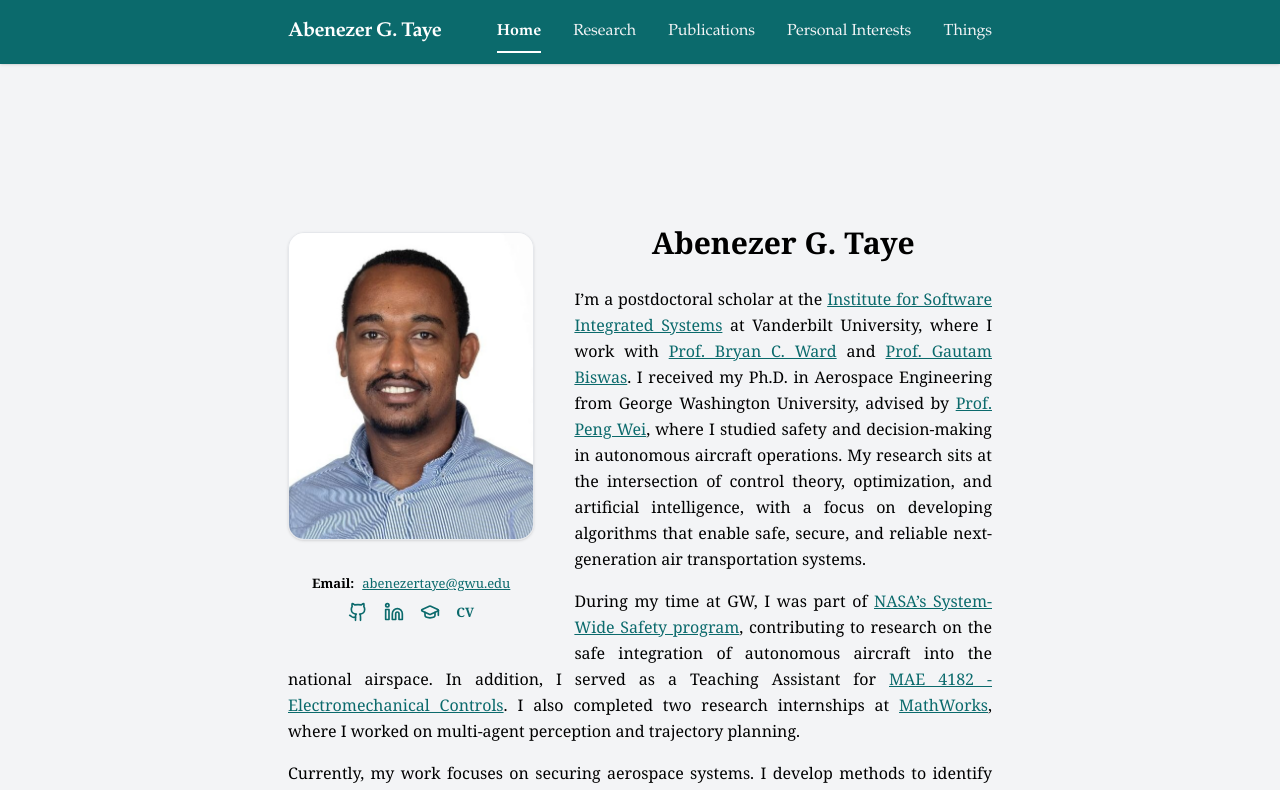
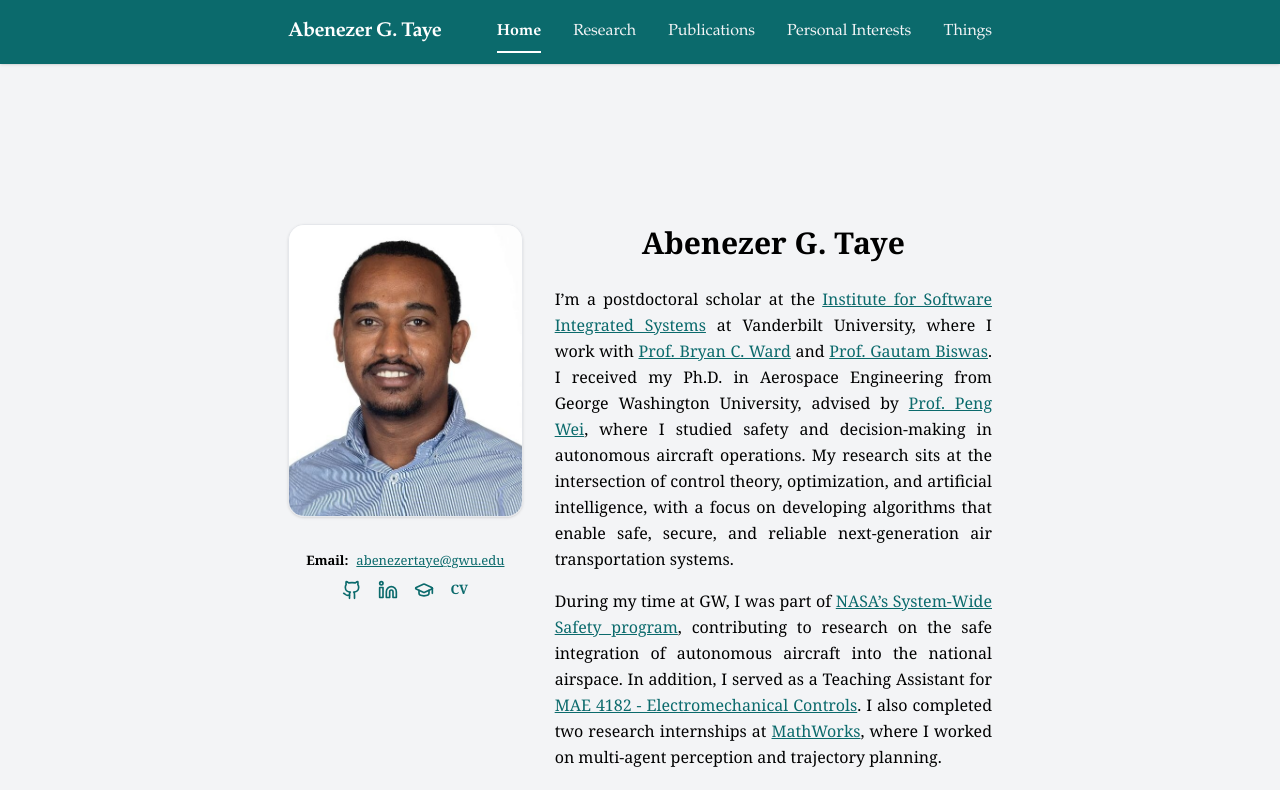
Before and after one commit to Abenezergirma/abenezertaye.github.io, a Next.js app: page / in a window 1280 px wide. Shown: the top 790 px of the page. Built offline with nearby package versions, Linux system fonts and the light colour scheme.

Commit message:
ux: responsive hero layout — replace float with flex/grid

```diff
--- a/src/app/page.tsx
+++ b/src/app/page.tsx
@@ -9,9 +9,9 @@ export default function Home() {
       <section className="pt-24 pb-16">
         <div className="container-custom">
 
-          <div className="clearfix">
-            {/* Image Column - Floated Left */}
-            <div className="float-left w-full md:w-[35%] mr-0 md:mr-10 mb-8 mt-2">
+          <div className="md:flex md:items-start md:gap-8">
+            {/* Image Column - Responsive left column */}
+            <div className="w-full md:w-1/3 mb-8 md:mb-0 md:flex-none">
               <div className="relative w-full aspect-[4/5] rounded-2xl overflow-hidden border border-gray-200 shadow-sm">
                 <Image
                   src="/images/image.jpg"
@@ -47,8 +47,8 @@ export default function Home() {
               </div>
             </div>
 
-            {/* Text Content - Flows around floated image */}
-            <div className="font-serif text-black">
+            {/* Text Content - Sits to the right on md+ screens */}
+            <div className="font-serif text-black md:flex-1">
               {/* Branding - Centered within column, smaller font */}
               <div className="mb-6 text-center md:text-left">
                 <h1 className="text-3xl font-bold text-black mb-6 leading-tight md:text-center w-full">
```
